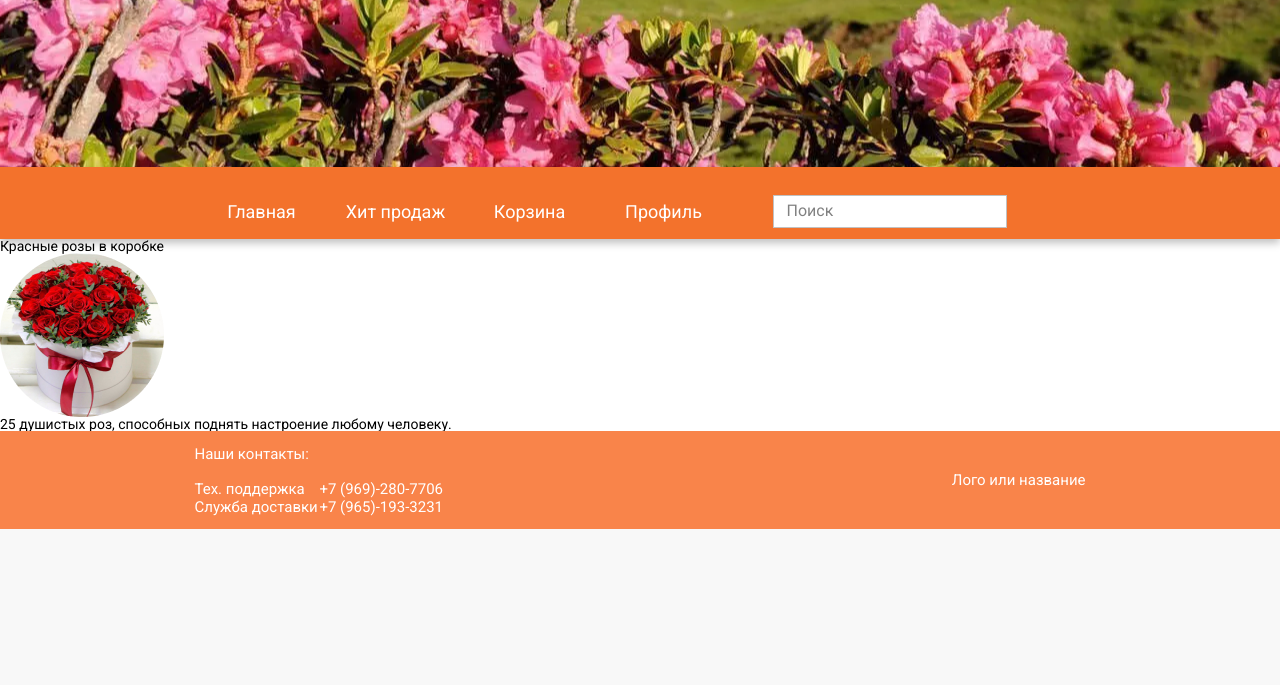
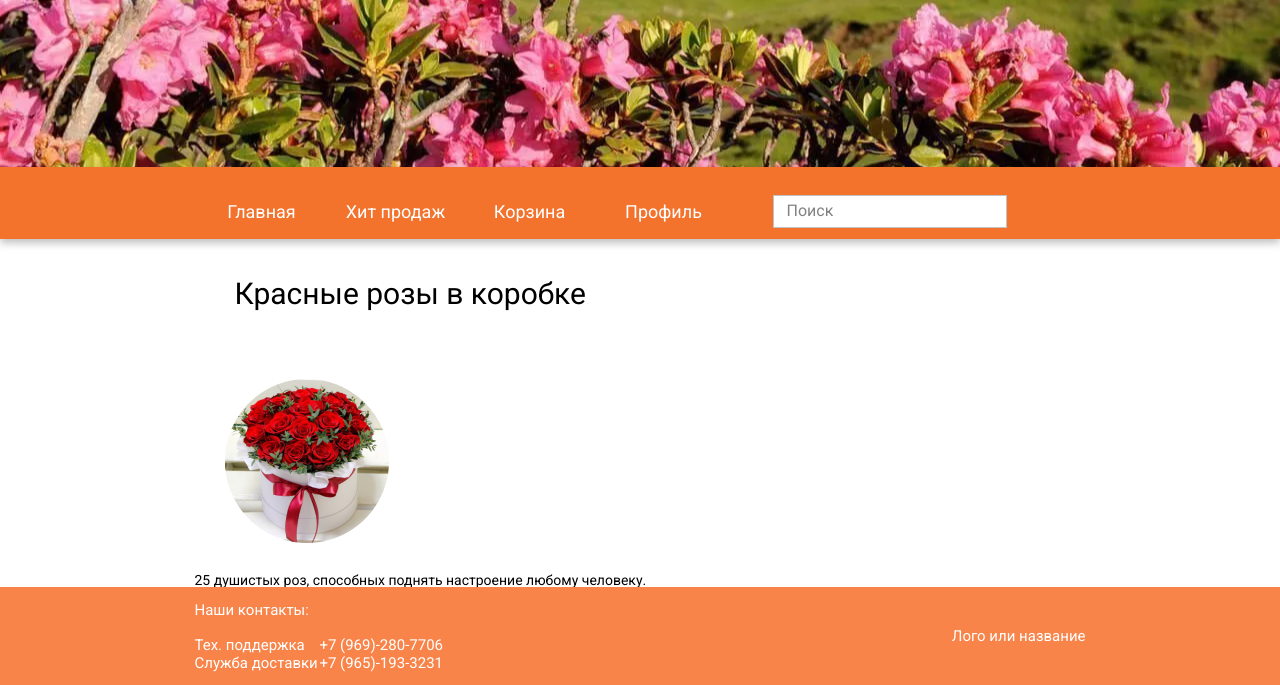
Before and after one commit to p4xell/perfect_blue, a Django app: a page that uses perfect_blue/flowers/templates/flowers/post.html in a window 1280 px wide. Shown: the part 438-1123 px from the top of the page. Before the commit the page ends 967 px from the top, so only its background shows below. Run offline with Django 4.2, Linux system fonts and the light colour scheme; data comes from the database, SQL or seed files in the repository; both versions use the stored data as it was after the commit.

Commit message:
css post

```diff
--- a/perfect_blue/flowers/admin.py
+++ b/perfect_blue/flowers/admin.py
@@ -4,7 +4,7 @@ from .models import *
 
 
 class FlowersAdmin(admin.ModelAdmin):
-    list_display = ['id', 'title', 'image', 'price']
+    list_display = ['id', 'title', 'price', 'number_of_purchases', 'image']
     list_display_links = ['id', 'title']
     search_fields = ['title', 'description']
 
--- a/perfect_blue/flowers/models.py
+++ b/perfect_blue/flowers/models.py
@@ -6,6 +6,7 @@ class Flowers(models.Model):
     title = models.CharField(max_length=50, verbose_name='Название')
     description = models.TextField(blank=True, verbose_name='Описание')
     price = models.CharField(max_length=10, verbose_name='Цена')
+    number_of_purchases = models.IntegerField(default=0, verbose_name='Количество покупок')
     image = models.ImageField(upload_to='photos/%Y/%m/%d/', verbose_name='Фото')
     slug = models.SlugField(max_length=255, unique=True, db_index=True, verbose_name='URL')
     cat = models.ForeignKey('Categories', on_delete=models.CASCADE)
@@ -19,7 +20,7 @@ class Flowers(models.Model):
     class Meta:
         verbose_name = 'Цветы'
         verbose_name_plural = 'Цветы'
-        ordering = ['title', 'price']
+        ordering = ['title', 'price', 'number_of_purchases']
 
 
 class Categories(models.Model):
--- a/perfect_blue/flowers/static/flowers/css/style.css
+++ b/perfect_blue/flowers/static/flowers/css/style.css
@@ -526,4 +526,13 @@ body{
     display: none;
   }
 }
+
+h1.post-title{
+    font-size: 30px;
+    padding: 40px;
+}
+
+img.post-image{
+    padding: 30px;
+}
 /*  */
--- /dev/null
+++ b/perfect_blue/flowers/templates/flowers/bestseller.html
@@ -0,0 +1 @@
+{% extends 'flowers/base.html' %}
--- a/perfect_blue/flowers/templates/flowers/post.html
+++ b/perfect_blue/flowers/templates/flowers/post.html
@@ -1,10 +1,15 @@
 {% extends 'flowers/base.html' %}
 {% block content %}
-<div>
-    <h1>{{ post }}</h1>
-    <img src="{{ post.image.url }}" alt="image">
+<div class="_container">
     <div>
-        {{ post.description }}
+        <h1 class="post-title">{{ post }}</h1>
+        <img class="post-image" src="{{ post.image.url }}" alt="image">
+        <div>
+            {{ post.description }}
+        </div>
+        <div>
+
+        </div>
     </div>
 </div>
 {% endblock %}
--- a/perfect_blue/flowers/urls.py
+++ b/perfect_blue/flowers/urls.py
@@ -5,7 +5,7 @@ from .views import *
 urlpatterns = [
     path('', Main.as_view(), name='main'),
     path('bestseller/', bestseller, name='bestseller'),
-    path('basket/', basket, name='basket'),
+    path('cart/', cart, name='cart'),
     path('profile/', profile, name='profile'),
     path('post/<slug:post_slug>/', PostFlowers.as_view(), name='post'),
     path('category/<slug:category_slug>/', CategoriesFlowers.as_view(), name='category'),
--- a/perfect_blue/flowers/views.py
+++ b/perfect_blue/flowers/views.py
@@ -1,5 +1,5 @@
 from django.http import HttpResponse
-from django.shortcuts import render
+from django.shortcuts import render, redirect
 from django.views.generic import ListView, DetailView
 
 from .models import Categories, Flowers
@@ -7,7 +7,7 @@ from .models import Categories, Flowers
 menu = [
     {'title': 'Главная', 'url': 'main'},
     {'title': 'Хит продаж', 'url': 'bestseller'},
-    {'title': 'Корзина', 'url': 'basket'},
+    {'title': 'Корзина', 'url': 'cart'},
     {'title': 'Профиль', 'url': 'profile'}
 ]
 
@@ -53,13 +53,13 @@ class PostFlowers(DetailView):
         return context
 
 
+def cart(request):
+    return HttpResponse('cart')
+
+
 def bestseller(request):
     return HttpResponse('BestSeller')
 
 
-def basket(request):
-    return HttpResponse('basket')
-
-
 def profile(request):
     return HttpResponse('profile')
```
Also changed, not shown: perfect_blue/db.sqlite3, perfect_blue/flowers/migrations/0004_flowers_num_of_purchases.py (added), perfect_blue/flowers/migrations/0005_rename_num_of_purchases_flowers_number_of_purchases.py (added).
